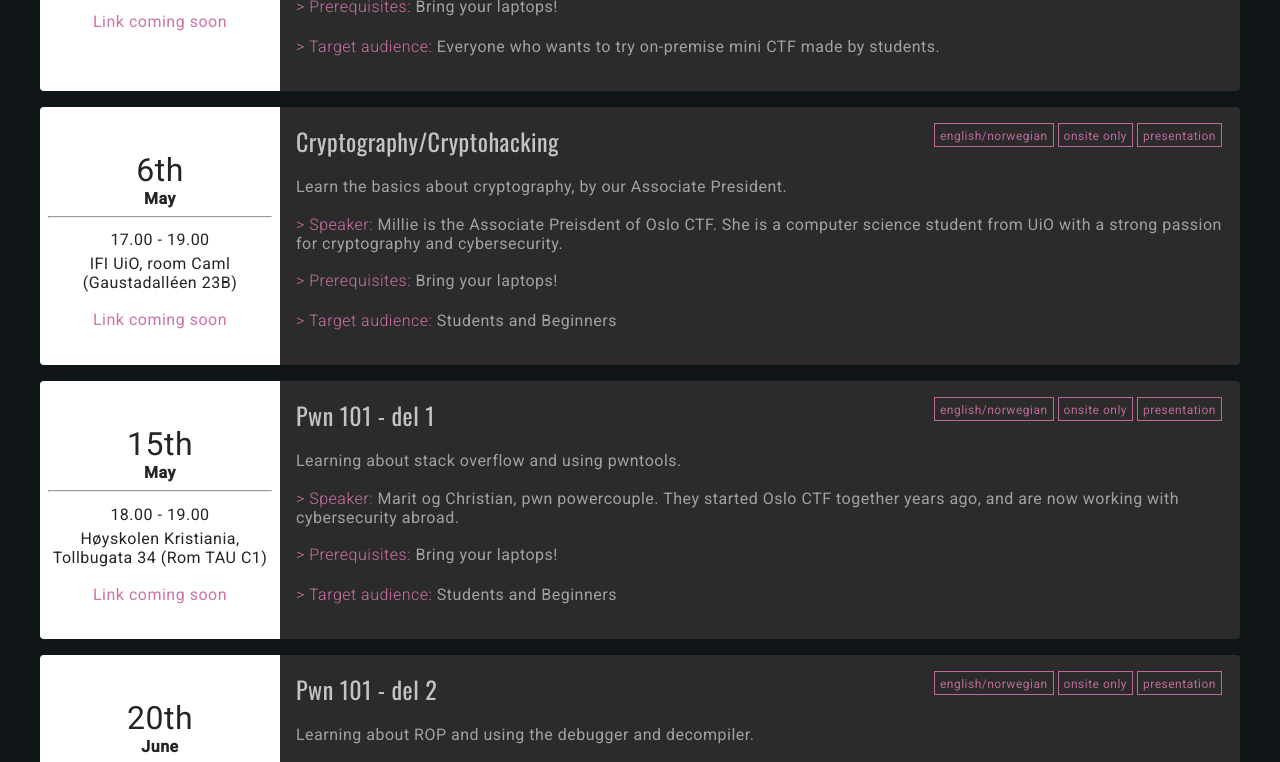
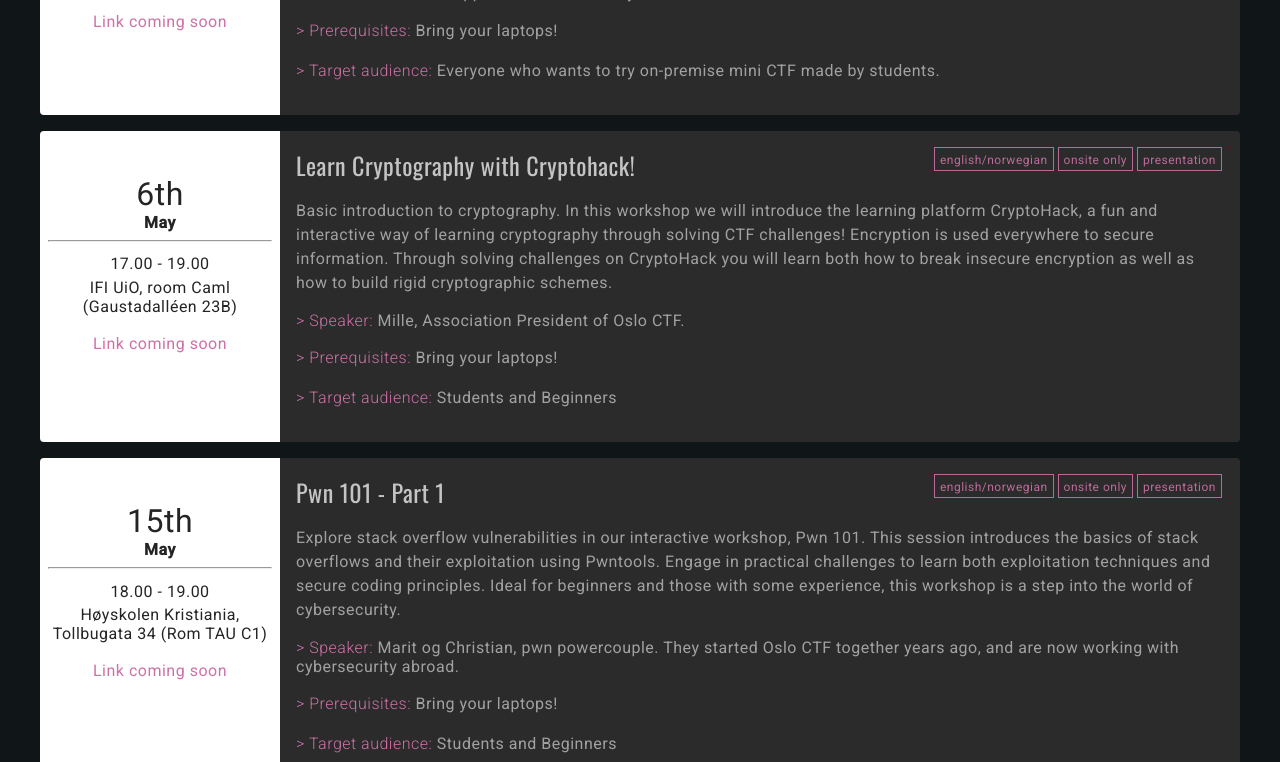
Before and after one commit to Oslo-CTF/osloctf.github.io, a Vue app: page / in a window 1280 px wide. Shown: the part 1420-2182 px from the top of the page. Built offline with nearby package versions, Linux system fonts and the light colour scheme.

Commit message:
update 2024
Update 2024 website

```diff
--- a/src/components/EventItems.vue
+++ b/src/components/EventItems.vue
@@ -106,7 +106,7 @@ export default {
 				author: 'CybSec is a Stduent Association from Høyskolen Kristiania. They help students learn more about Cybersecurity and connect with comppanies in the industry.',
 				link: '',
 				title: 'CybSec x Oslo CTF!',
-				description: 'Mini CTF made by students from Høyskolen Kristiania and UiO. The challenges from this CTF are aimed towards beginners and students, to showcase the skills they have learned from the previous semesters.',
+				description: 'Join our Mini CTF, crafted by students from Høyskolen Kristiania and UiO. This event features beginner-friendly challenges, perfect for students to demonstrate their skills acquired in previous semesters. Engage in an exciting showcase of cybersecurity talents and learning.',
 				prereqs: 'Bring your laptops!',
 				targetAudience: 'Everyone who wants to try on-premise mini CTF made by students.'
 			},
@@ -119,9 +119,9 @@ export default {
 				language: 'english/norwegian',
 				stream: false,
 				link: '',
-				title: 'Cryptography/Cryptohacking',
-				author: 'Millie is the Associate Preisdent of Oslo CTF. She is a computer science student from UiO with a strong passion for cryptography and cybersecurity.',
-				description: 'Learn the basics about cryptography, by our Associate President.',
+				title: 'Learn Cryptography with Cryptohack!',
+				author: 'Mille, Association President of Oslo CTF.',
+				description: 'Basic introduction to cryptography. In this workshop we will introduce the learning platform CryptoHack, a fun and interactive way of learning cryptography through solving CTF challenges! Encryption is used everywhere to secure information. Through solving challenges on CryptoHack you will learn both how to break insecure encryption as well as how to build rigid cryptographic schemes.',
 				prereqs: 'Bring your laptops!',
 				targetAudience: 'Students and Beginners'
 			},
@@ -135,8 +135,8 @@ export default {
 				stream: false,
 				link: '',
 				author: 'Marit og Christian, pwn powercouple. They started Oslo CTF together years ago, and are now working with cybersecurity abroad.',
-				title: 'Pwn 101 - del 1',
-				description: 'Learning about stack overflow and using pwntools.',
+				title: 'Pwn 101 - Part 1',
+				description: 'Explore stack overflow vulnerabilities in our interactive workshop, Pwn 101. This session introduces the basics of stack overflows and their exploitation using Pwntools. Engage in practical challenges to learn both exploitation techniques and secure coding principles. Ideal for beginners and those with some experience, this workshop is a step into the world of cybersecurity.',
 				prereqs: 'Bring your laptops!',
 				targetAudience: 'Students and Beginners'
 			},
@@ -150,8 +150,8 @@ export default {
 				stream: false,
 				link: '',
 				author: 'Marit og Christian, pwn powercouple. They started Oslo CTF together years ago, and are now working with cybersecurity abroad.',
-				title: 'Pwn 101 - del 2',
-				description: 'Learning about ROP and using the debugger and decompiler.',
+				title: 'Pwn 101 - Part 2',
+				description: 'Delve into Return-Oriented Programming (ROP) in this focused session. Learn how to use debuggers and decompilers effectively for understanding and exploiting ROP techniques. This workshop offers practical insights into manipulating program control flow, a key skill in advanced cybersecurity. Suitable for learners eager to expand their knowledge in code exploitation and defense strategies.',
 				prereqs: 'Bring your laptops!',
 				targetAudience: 'Beginners and those who joined the first workshop.'
 			},
```
